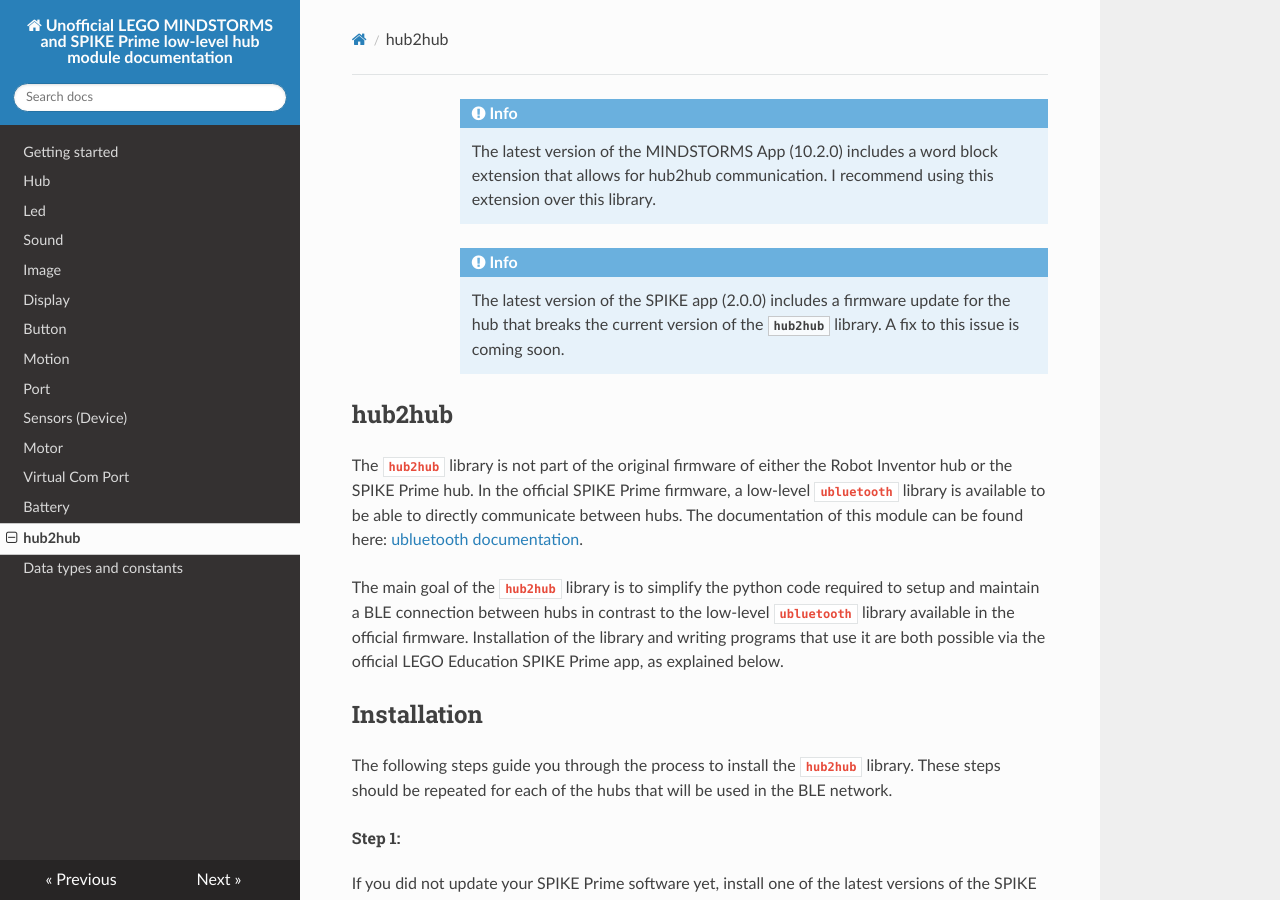
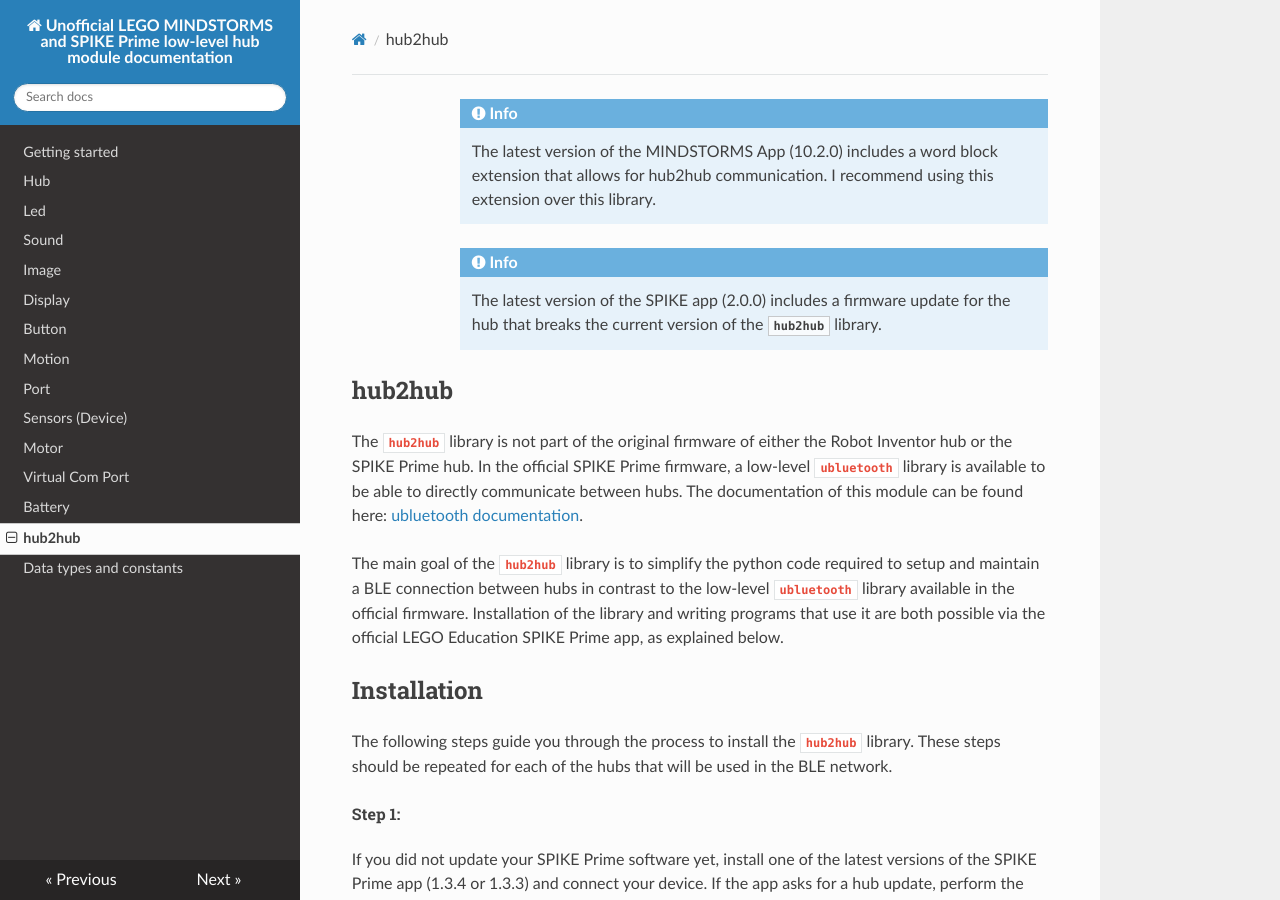
Before and after one commit to NStrijbosch/hub-module-notes, an MkDocs documentation site: the page built from docs/hub2hub.md, in a window 1280 px wide and 900 px high. Built offline with MkDocs 1.6.1, drawn with Linux system fonts in a browser that asks for light colours; nearby versions of some CDN libraries.

Commit message:
Update hub2hub.md

```diff
--- a/docs/hub2hub.md
+++ b/docs/hub2hub.md
@@ -2,7 +2,7 @@
      The latest version of the MINDSTORMS App (10.2.0) includes a word block extension that allows for hub2hub communication. I recommend using this extension over this library.
 
 !!! info
-     The latest version of the SPIKE app (2.0.0) includes a firmware update for the hub that breaks the current version of the `hub2hub` library. A fix to this issue is coming soon.
+     The latest version of the SPIKE app (2.0.0) includes a firmware update for the hub that breaks the current version of the `hub2hub` library.
 
 
 # hub2hub
```
